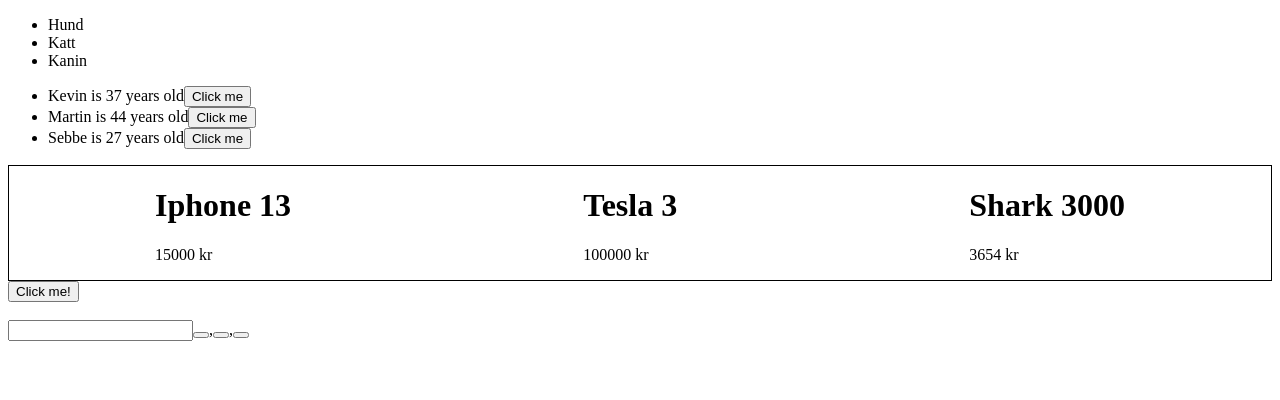
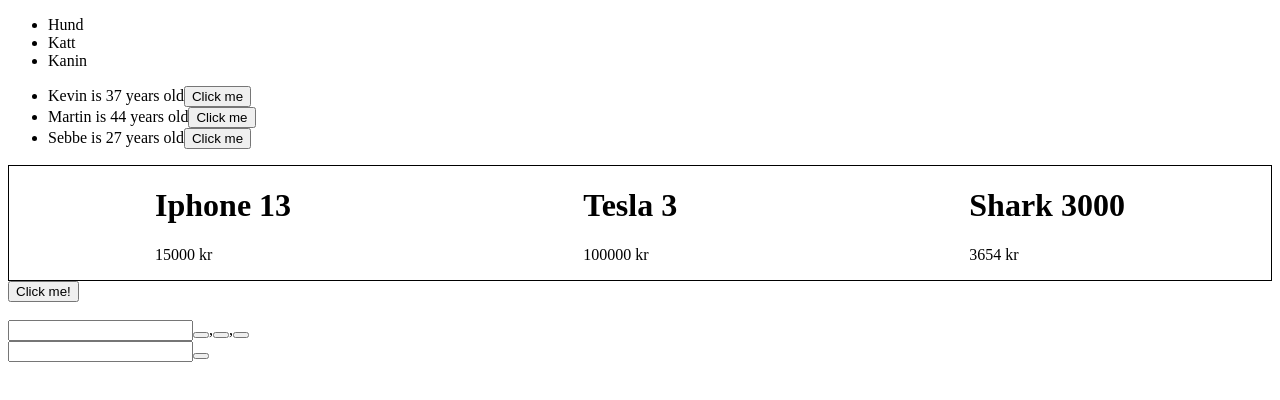
Before and after one commit to Hultberg80/react-19-practise, a React (Vite) app in the folder client/: page / in a window 1280 px wide. Shown: the top 400 px of the page. Built offline with nearby package versions, Linux system fonts and the light colour scheme.

Commit message:
EventChallenge

```diff
--- a/client/src/App.jsx
+++ b/client/src/App.jsx
@@ -4,6 +4,7 @@ import Lists from "./components/Lists.jsx"
 import AlertButton from "./AlertButton.jsx"
 import Inputfield from "./Inputfield.jsx"
 import ThreeButtons from "./ThreeButtons.jsx"
+import EventChallenge from "./EventChallenge.jsx"
 
 function App(){
 
@@ -17,6 +18,8 @@ function App(){
       <br />
       <Inputfield />
       <ThreeButtons />
+      <br />
+      <EventChallenge />
     </div>
   )
 }
--- /dev/null
+++ b/client/src/EventChallenge.jsx
@@ -0,0 +1,43 @@
+// Utmaning - Bygg en enkel gissningslek där användaren skriver in ett tal
+//  i ett inputfält. När användaren trycker på en knapp ska ett meddelande
+// visas som säger om talet är för högt, för lågt eller korrekt
+// (jämfört med ett förutbestämt tal).
+
+import { useState } from "react"
+
+function EventChallenge(){
+
+    const targetNumber = 46;
+    const [guess, setGuess] = useState("");
+    const [message, setMessage] = useState("");
+
+    const handleInputChange = (e) => {setGuess(e.target.value)};
+
+    const handleGuess = () => {
+
+    const numberGuess = parseInt(guess, 10)
+
+        if(numberGuess < targetNumber){
+            setMessage(`Du gissade på ${guess} vilket var för lågt`);
+            alert("Gissa igen");
+        }
+        else if(numberGuess > targetNumber){
+            setMessage(`Du gissade på ${guess} vilket var för högt`);
+            alert("Gissa igen");
+        }
+        else{
+            setMessage(`Du gissade på ${guess} det är rätt!`);
+            alert("Du vann!");
+        }
+    };
+
+    return (
+        <>
+        <input type="number" value={ guess } onChange={handleInputChange} />
+        <button onClick={handleGuess}></button>
+        <p>{ message }</p>
+        </>
+    );
+}
+
+export default EventChallenge
```
